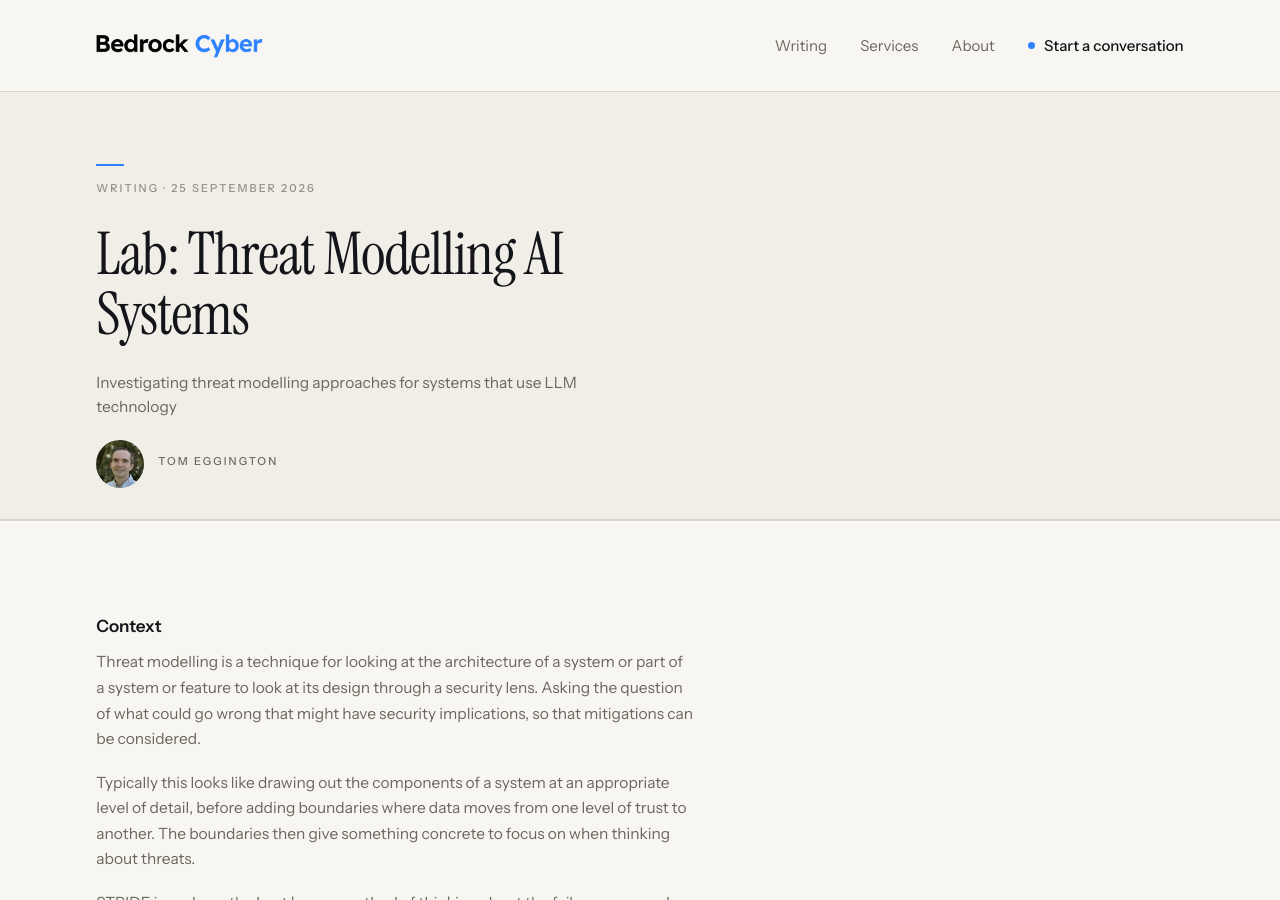
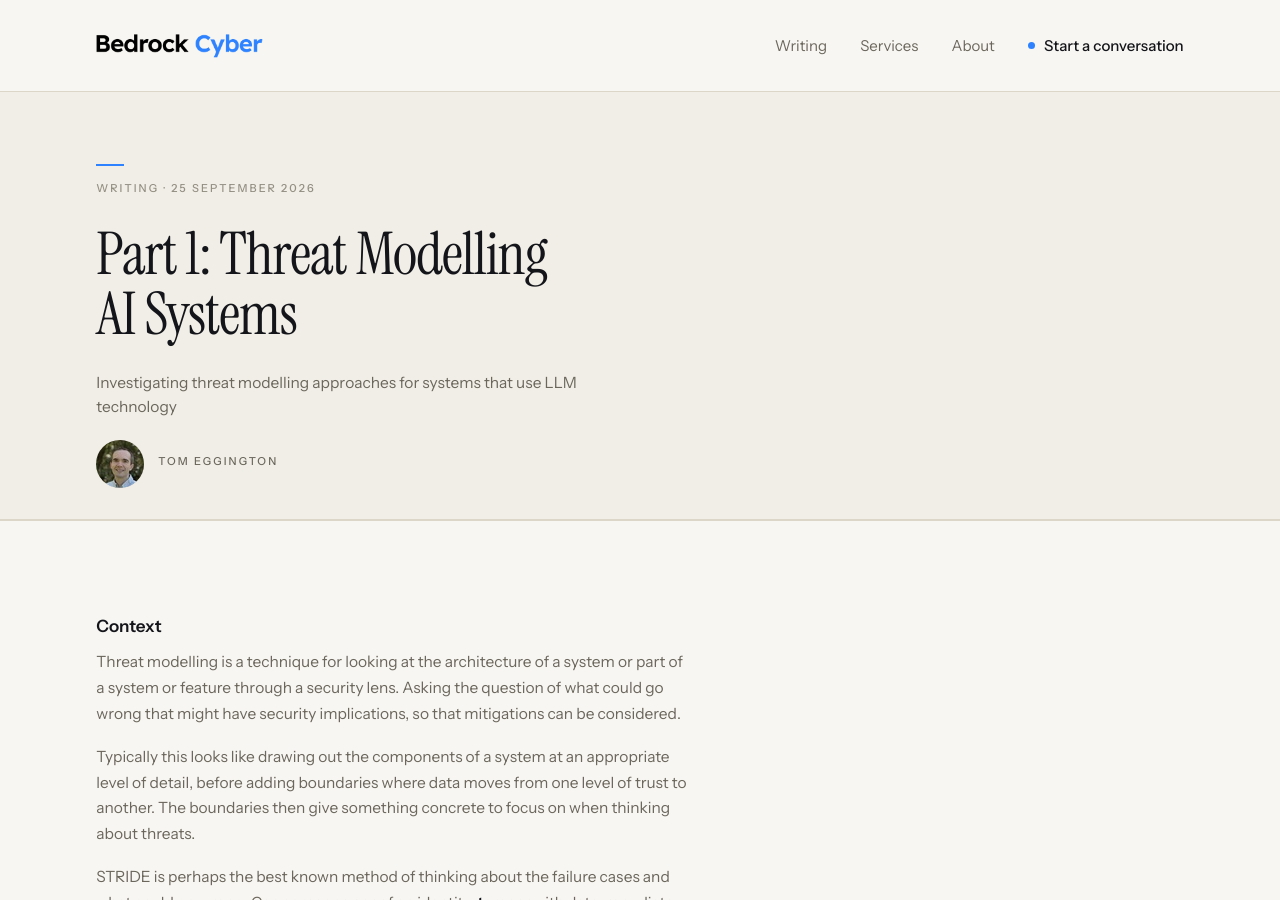
Before and after one commit to alibaabaa/alibaabaa.github.io, a Jekyll site: the page built from _posts/2026-09-25-threat-modelling-ai-systems-1.md, in a window 1280 px wide and 900 px high. Built offline with Jekyll 4.4.1, drawn with Linux system fonts in a browser that asks for light colours; a script that is not in the unit is left out.

Commit message:
Edits to threat modelling ai part 1

```diff
--- a/_posts/2026-09-25-lab-threat-modelling-ai-systems-1.md
+++ b/_posts/2026-09-25-threat-modelling-ai-systems-1.md
@@ -12,13 +12,13 @@
 #
 # The layout (article) is applied automatically by _config.yml.
 # ============================================================================
-title: "Lab: Threat Modelling AI Systems"
+title: "Part 1: Threat Modelling AI Systems"
 standfirst: "Investigating threat modelling approaches for systems that use LLM technology"
 ---
 
 ## Context
 
-Threat modelling is a technique for looking at the architecture of a system or part of a system or feature to look at its design through a security lens. Asking the question of what could go wrong that might have security implications, so that mitigations can be considered.
+Threat modelling is a technique for looking at the architecture of a system or part of a system or feature through a security lens. Asking the question of what could go wrong that might have security implications, so that mitigations can be considered.
 
 Typically this looks like drawing out the components of a system at an appropriate level of detail, before adding boundaries where data moves from one level of trust to another. The boundaries then give something concrete to focus on when thinking about threats.
 
```
Also changed, not shown: other parts of _posts/2026-09-25-threat-modelling-ai-systems-1.md (+2 -0 lines).
